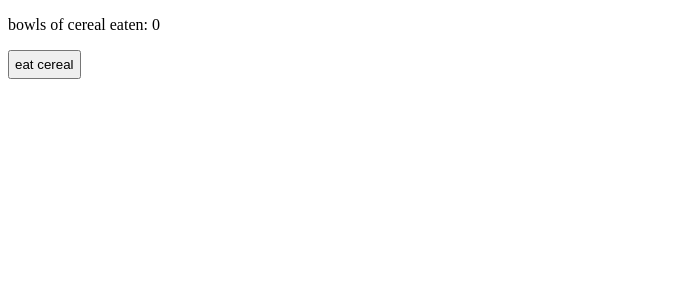
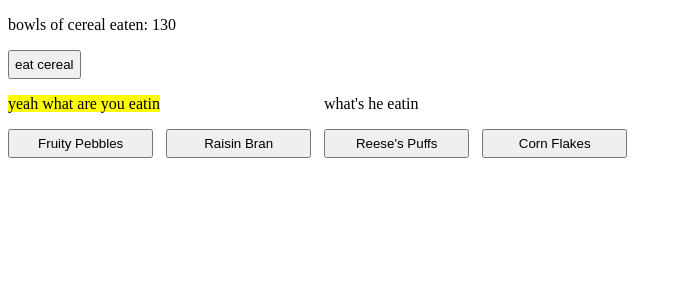
Before and after one commit to jdshaeffer/cereal, a Next.js app: page / in a window 1280 px wide. Shown: the top 300 px of the page, without its empty margins (0-682 px from the left). Built offline with nearby package versions, Linux system fonts and the light colour scheme.

Commit message:
choice is sent to Conversations

```diff
--- a/components/Conversation.js
+++ b/components/Conversation.js
@@ -1,7 +1,8 @@
 import { useState, useEffect } from 'react';
 
 const Conversation = (props) => {
-  let count = props.count;
+	let count = props.count;
+	let choice = props.choice;
   let giuseppi = '';
 	let giovanni = '';
 
--- a/components/Options.js
+++ b/components/Options.js
@@ -4,11 +4,13 @@
 
   const sendChoice = (event) => {
     props.onChildClick(event.target.innerHTML);
+    // get rid of buttons when one is selected
+    document.getElementById('options').style.display = 'none';
   }
 
   if (count >= 130) {
     option = (
-      <div className='row'>
+      <div className='row' id='options'>
         <div className='cereal-column'>
           <button onClick={sendChoice}>Fruity Pebbles</button>
         </div>
--- a/pages/index.js
+++ b/pages/index.js
@@ -5,20 +5,20 @@
 import Options from '../components/Options';
 
 const index = () => {
-	const [count, setCount] = useState(0);
+	const [count, setCount] = useState(130);
   const [choice, setChoice] = useState('');
 
 	// run once after the first render
-	useEffect(() => {
-		const storageData = localStorage.getItem('bowlCount');
-		if (storageData) {
-			setCount(storageData);
-		}
-	}, []);
+	// useEffect(() => {
+	// 	const storageData = localStorage.getItem('bowlCount');
+	// 	if (storageData) {
+	// 		setCount(storageData);
+	// 	}
+	// }, []);
 
-	useEffect(() => {
-		localStorage.setItem('bowlCount', count);
-	});
+	// useEffect(() => {
+	// 	localStorage.setItem('bowlCount', count);
+	// });
 
 	const handleChildClick = (choice) => {
 		setChoice(choice);
@@ -31,9 +31,10 @@
 			</Head>
 
 			<p>bowls of cereal eaten: {count}</p>
-			<button onClick={() => setCount(Number(localStorage.getItem('bowlCount')) + 1)}>eat cereal</button>
+			{/* <button onClick={() => setCount(Number(localStorage.getItem('bowlCount')) + 1)}>eat cereal</button> */}
+			<button onClick={() => setCount(count + 1)}>eat cereal</button>
 
-			<Conversation count={count} />
+			<Conversation count={count} choice={choice} />
 			<Options count={count} onChildClick={handleChildClick} />
 
 			<p>{choice}</p>
```
